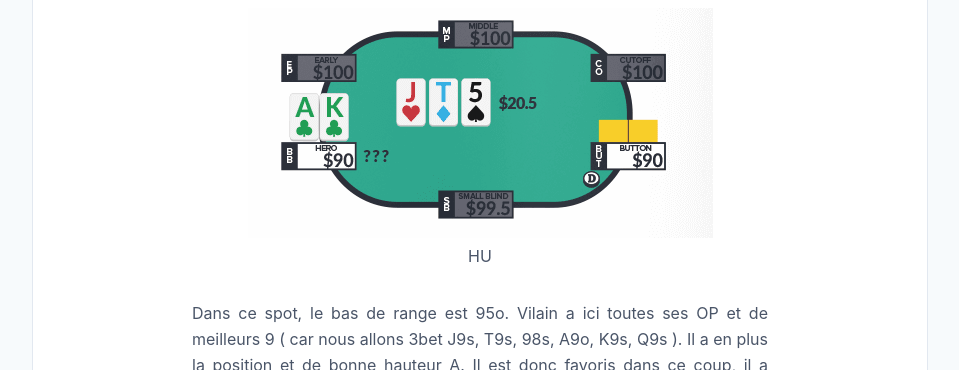
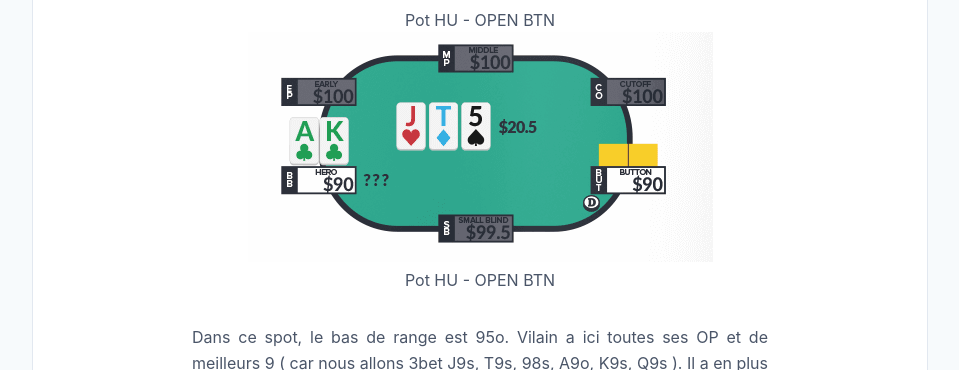
Before and after one commit to greglejeune/blog, a Jekyll site: the page built from _posts/2020-01-23-thinking-process.md, in a window 1280 px wide and 900 px high, cut to the strip 530-900 px from the top of the window. Shown: the whole strip, without its empty margins (160-1119 px from the left). Built offline with Jekyll 4.4.1, drawn with Linux system fonts in a browser that asks for light colours; emoji names are drawn with the system emoji font.

Commit message:
Update 2020-01-23-thinking-process.md

```diff
--- a/_posts/2020-01-23-thinking-process.md
+++ b/_posts/2020-01-23-thinking-process.md
@@ -18,9 +18,12 @@ categories: poker
   </div>
 
   <figure class="image-center">
+    <figcaption>
+      Pot HU - OPEN BTN
+    </figcaption>
     <img src="/blog/img/picture.png">
     <figcaption>
-      HU
+      Pot HU - OPEN BTN
     </figcaption>
   </figure>
 
```
